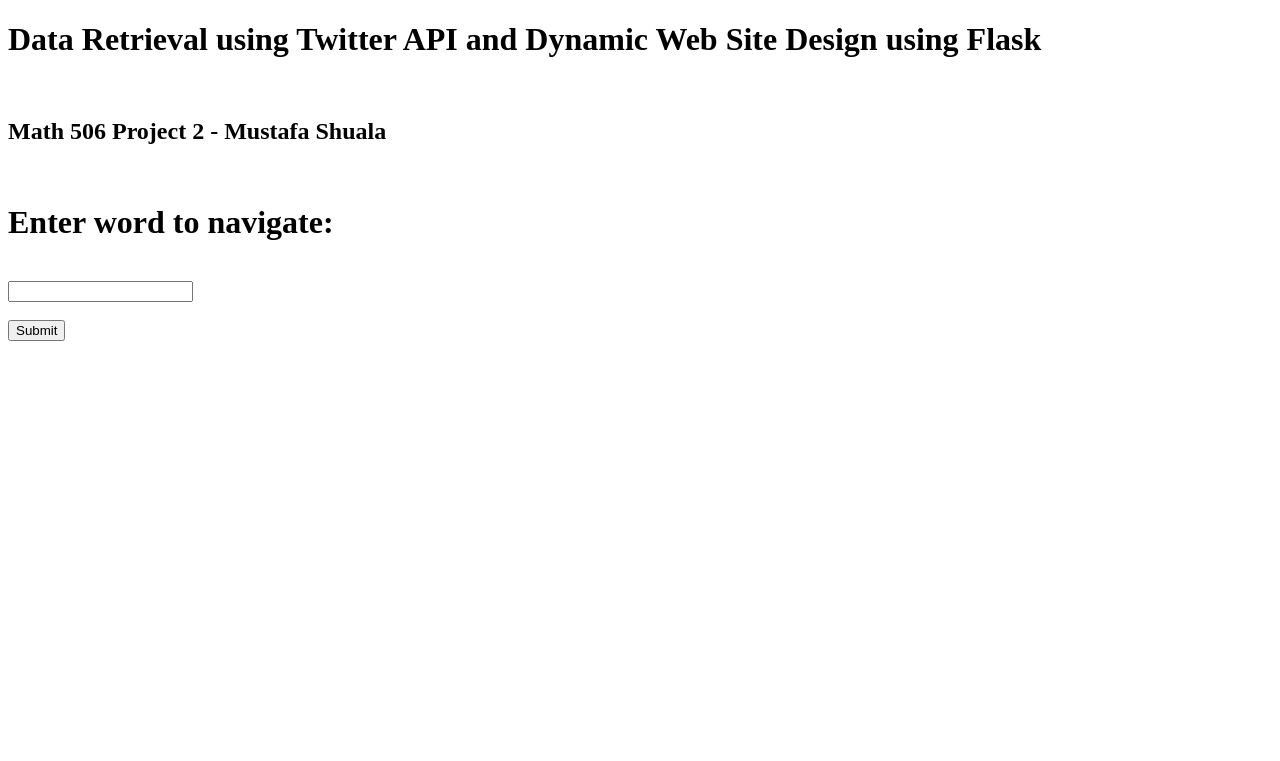
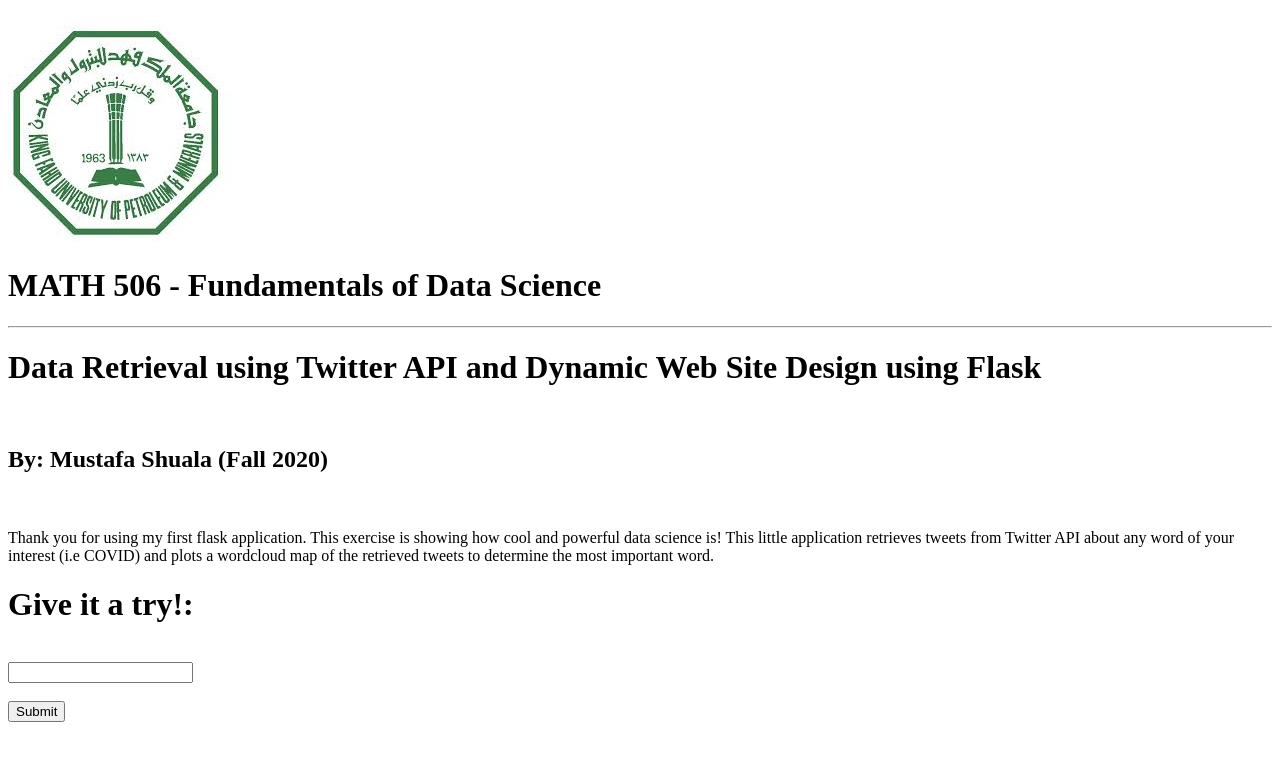
Before and after one commit to shualama/math514-twitter-watercloud, a Flask app: page / in a window 1280 px wide. Shown: the top 761 px of the page. Run offline with Flask 2, Linux system fonts and the light colour scheme.

Commit message:
Add files via upload

```diff
--- a/templates/index.html
+++ b/templates/index.html
@@ -1,14 +1,20 @@
 <!DOCTYPE html>
-<html>
+<br>
 <head>
     <meta charset="UTF-8">
     <title>Math 506 Project 2 - Mustafa Shuala (g202006920)</title>
 </head>
+<img src='../static/kfupm_logo.jpg'>
+<h1>MATH 506 - Fundamentals of Data Science</h1>
+<hr>
 <h1>Data Retrieval using Twitter API and Dynamic Web Site Design using Flask</h1><br>
-<h2>Math 506 Project 2 - Mustafa Shuala </h2><br>
+<h2>By: Mustafa Shuala (Fall 2020) </h2><br>
+<br>Thank you for using my first flask application. This exercise is showing how cool and powerful data science is! This little application retrieves tweets from Twitter API about any word of your interest (i.e COVID) and plots a wordcloud map of the retrieved tweets to determine the most important word.
+
+</br>
 
 <form role="form" id='form' action="../wordcloud" method="POST">
-    <h1><label form="fname">Enter word to navigate:</label></h1><br>
+    <h1><label form="fname">Give it a try!:</label></h1><br>
     <input type="text" name="wordcloud" id="wordcloud"><br>
     <br><input type="submit" value="Submit"><br>
 </form>
```
Also changed, not shown: templates/wordcloud.html (+16 -3 lines), static/cloud.jpg, static/kfupm_logo.jpg (added).
